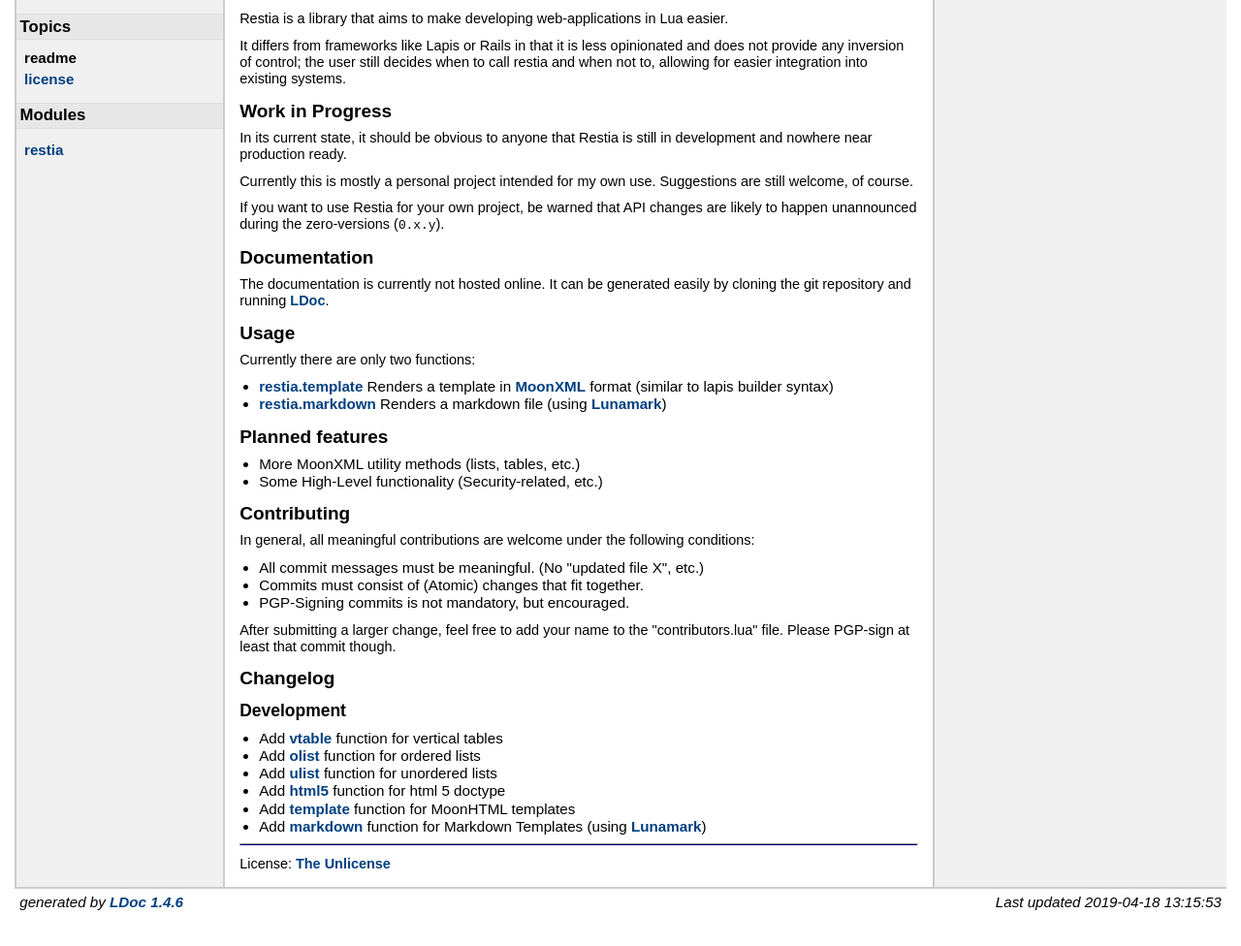
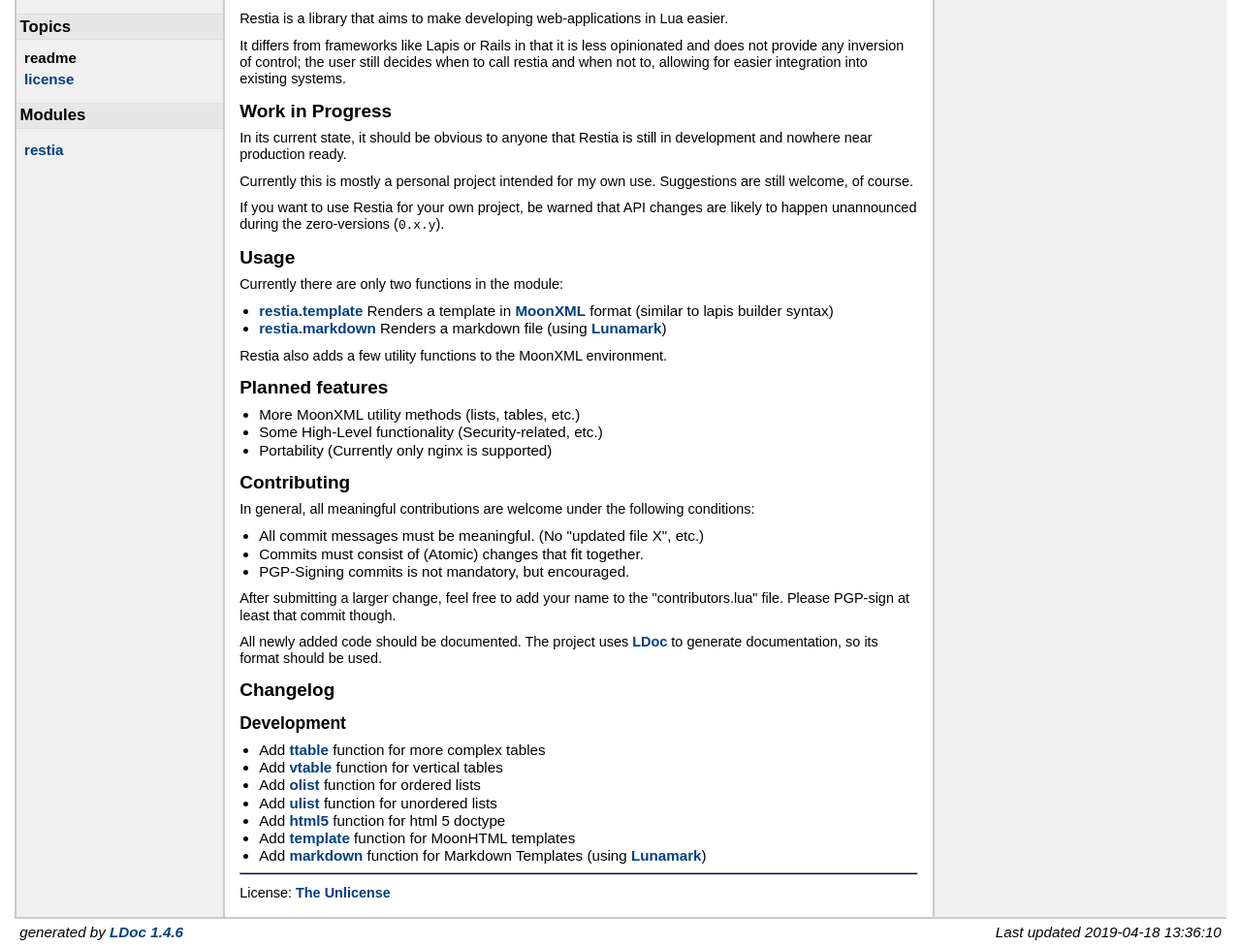
Before and after one commit to DarkWiiPlayer/restia, a plain HTML site: page topics/readme.md.html in a window 1280 px wide. Shown: the part 63-1039 px from the top of the page at 97% size. Before the commit the page ends 1008 px from the top, so only its background shows below. Drawn offline with Linux system fonts and the light colour scheme.

Commit message:
Update Documentation

```diff
--- a/topics/readme.md.html
+++ b/topics/readme.md.html
@@ -65,13 +65,9 @@ Suggestions are still welcome, of course.</p>
 be warned that API changes are likely to happen unannounced during the
 zero-versions (<code>0.x.y</code>).</p>
 
-<h2>Documentation</h2>
-<p>The documentation is currently not hosted online. It can be generated easily by
-cloning the git repository and running <a href="https://github.com/stevedonovan/LDoc," title="LDoc - A Lua Documentation Tool">LDoc</a>.</p>
-
 <h2>Usage</h2>
 
-<p>Currently there are only two functions:</p>
+<p>Currently there are only two functions in the module:</p>
 
 <ul>
     <li><a href="../index.html#template">restia.template</a>
@@ -80,11 +76,14 @@ cloning the git repository and running <a href="https://github.com/stevedonovan/
     Renders a markdown file (using <a href="https://github.com/jgm/lunamark" title="Lunamark">Lunamark</a>)</li>
 </ul>
 
+<p>Restia also adds a few utility functions to the MoonXML environment.</p>
+
 <h2>Planned features</h2>
 
 <ul>
     <li>More MoonXML utility methods (lists, tables, etc.)</li>
     <li>Some High-Level functionality (Security-related, etc.)</li>
+    <li>Portability (Currently only nginx is supported)</li>
 </ul>
 
 <h2>Contributing</h2>
@@ -101,11 +100,15 @@ under the following conditions:</p>
 <p>After submitting a larger change, feel free to add your name to the
 "contributors.lua" file. Please PGP-sign at least that commit though.</p>
 
+<p>All newly added code should be documented. The project uses <a href="https://github.com/stevedonovan/LDoc," title="LDoc - A Lua Documentation Tool">LDoc</a> to
+generate documentation, so its format should be used.</p>
+
 <h2>Changelog</h2>
 
 <h3>Development</h3>
 
 <ul>
+    <li>Add <a href="../index.html#ttable">ttable</a> function for more complex tables</li>
     <li>Add <a href="../index.html#vtable">vtable</a> function for vertical tables</li>
     <li>Add <a href="../index.html#olist">olist</a> function for ordered lists</li>
     <li>Add <a href="../index.html#ulist">ulist</a> function for unordered lists</li>
@@ -125,7 +128,7 @@ under the following conditions:</p>
 </div> <!-- id="main" -->
 <div id="about">
 <i>generated by <a href="http://github.com/stevedonovan/LDoc">LDoc 1.4.6</a></i>
-<i style="float:right;">Last updated 2019-04-18 13:15:53 </i>
+<i style="float:right;">Last updated 2019-04-18 13:36:10 </i>
 </div> <!-- id="about" -->
 </div> <!-- id="container" -->
 </body>
```
Also changed, not shown: index.html (+1 -1 lines), topics/license.md.html (+1 -1 lines).
